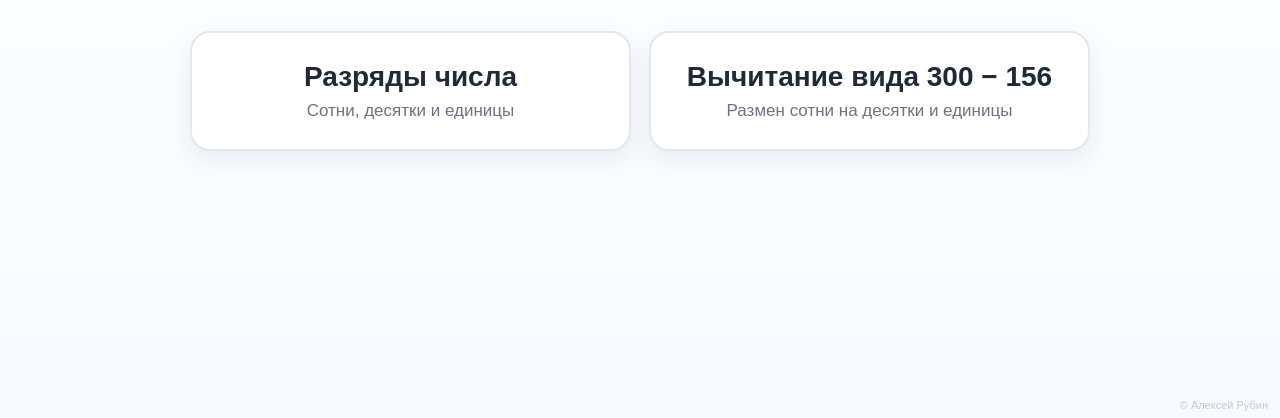
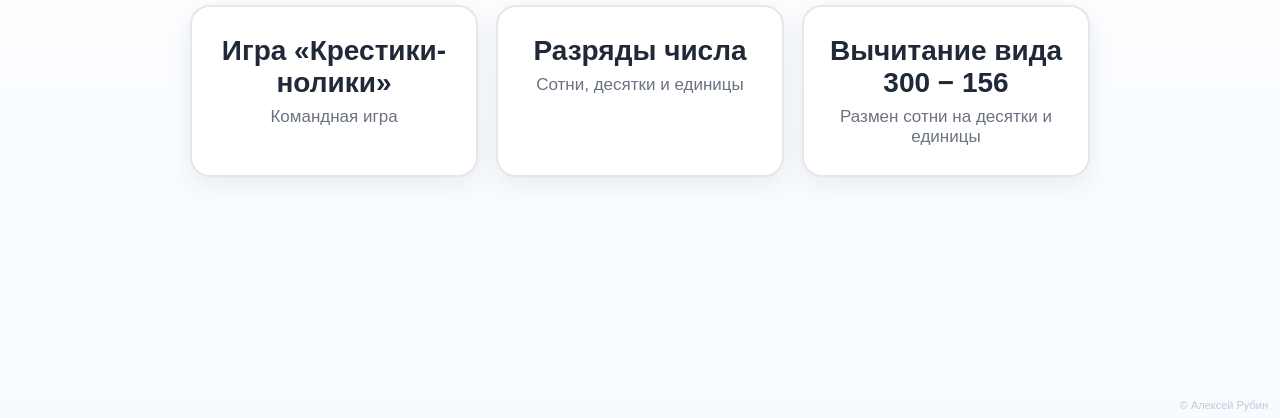
Before and after one commit to arubin57/maths, a plain HTML site: page index.html in a window 1280 px wide. Shown: the part 382-800 px from the top of the page. Drawn offline with Linux system fonts and the light colour scheme.

Commit message:
Link tic tac toe game from Maths homepage

```diff
--- a/index.html
+++ b/index.html
@@ -38,6 +38,10 @@
   <h1>Математика</h1>
   <p>Интерактивные материалы для уроков</p>
   <div class="cards">
+    <a class="card" href="krestiki-noliki/">
+      <div class="title">Игра «Крестики-нолики»</div>
+      <div class="desc">Командная игра</div>
+    </a>
     <a class="card" href="razryady/">
       <div class="title">Разряды числа</div>
       <div class="desc">Сотни, десятки и единицы</div>
```
